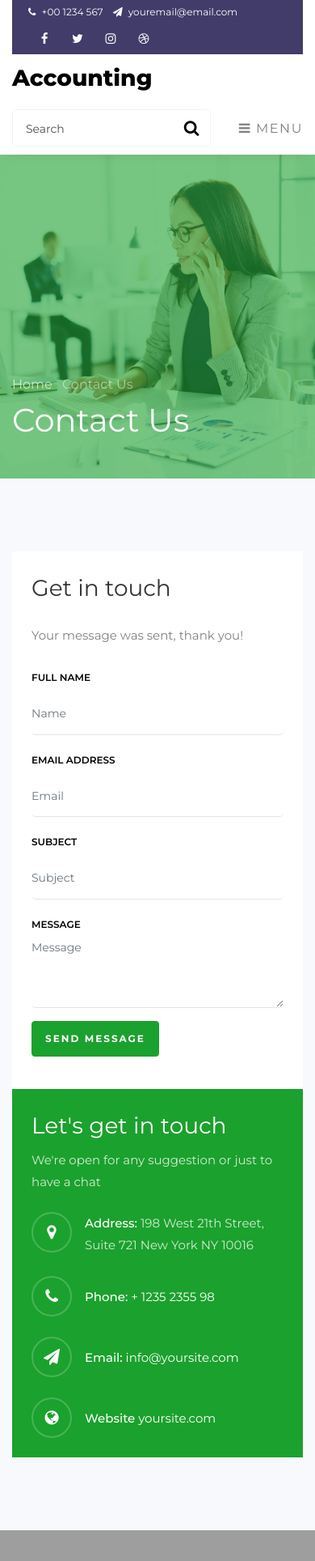
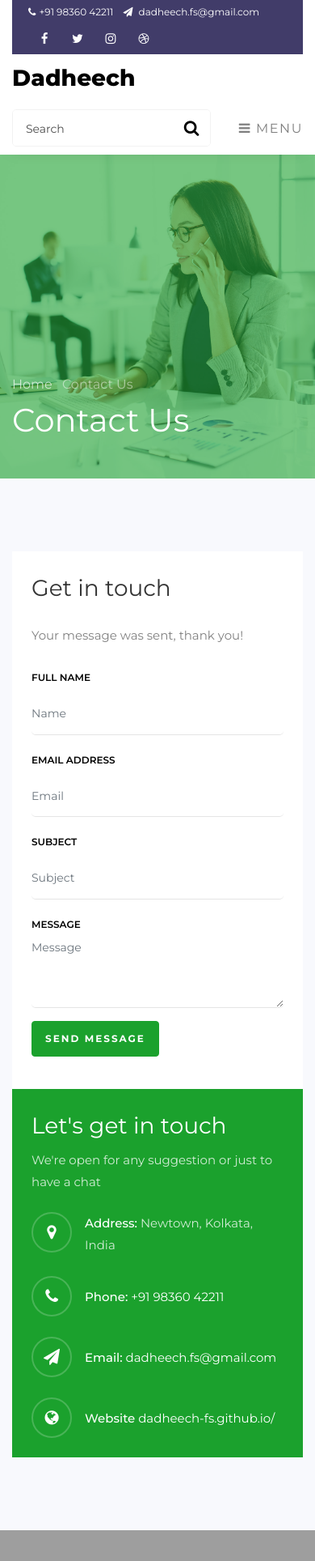
Before and after one commit to dadheech-fs/dadheech-fs.github.io, a plain HTML site: page contact.html in a window 390 px wide. Shown: the top 1928 px of the page at 81% size. Drawn offline with Linux system fonts and the light colour scheme; some packages are replaced by stand-ins of ours; no server answers; grey boxes are pictures that could not be loaded; some icons are missing.

Commit message:
Updated email and phone number and company name

```diff
--- a/contact.html
+++ b/contact.html
@@ -1,7 +1,7 @@
 <!DOCTYPE html>
 <html lang="en">
   <head>
-    <title>Accounting - Free Bootstrap 4 Template by Colorlib</title>
+    <title>Dadheech Financial Consultancy</title>
     <meta charset="utf-8">
     <meta name="viewport" content="width=device-width, initial-scale=1, shrink-to-fit=no">
 
@@ -28,8 +28,8 @@
 							<div class="row">
 								<div class="col-md-6 d-flex align-items-center">
 									<p class="mb-0 phone pl-md-2">
-										<a href="#" class="mr-2"><span class="fa fa-phone mr-1"></span> +00 1234 567</a>
-										<a href="#"><span class="fa fa-paper-plane mr-1"></span> youremail@email.com</a>
+										<a href="#" class="mr-2"><span class="fa fa-phone mr-1"></span>+91 98360 42211</a>
+										<a href="#"><span class="fa fa-paper-plane mr-1"></span> dadheech.fs@gmail.com</a>
 									</p>
 								</div>
 								<div class="col-md-6 d-flex justify-content-md-end">
@@ -50,7 +50,7 @@
 		</div>
 		<nav class="navbar navbar-expand-lg navbar-dark ftco_navbar bg-dark ftco-navbar-light" id="ftco-navbar">
 	    <div class="container">
-	    	<a class="navbar-brand" href="index.html">Accounting</a>
+	    	<a class="navbar-brand" href="index.html">Dadheech</a>
 	    	<form action="#" class="searchform order-sm-start order-lg-last">
           <div class="form-group d-flex">
             <input type="text" class="form-control pl-3" placeholder="Search">
@@ -143,7 +143,7 @@
 					        			<span class="fa fa-map-marker"></span>
 					        		</div>
 					        		<div class="text pl-3">
-						            <p><span>Address:</span> 198 West 21th Street, Suite 721 New York NY 10016</p>
+						            <p><span>Address:</span> Newtown, Kolkata, India</p>
 						          </div>
 					          </div>
 					        	<div class="dbox w-100 d-flex align-items-center">
@@ -151,7 +151,7 @@
 					        			<span class="fa fa-phone"></span>
 					        		</div>
 					        		<div class="text pl-3">
-						            <p><span>Phone:</span> <a href="tel://1234567920">+ 1235 2355 98</a></p>
+						            <p><span>Phone:</span> <a href="tel://919836042211">+91 98360 42211</a></p>
 						          </div>
 					          </div>
 					        	<div class="dbox w-100 d-flex align-items-center">
@@ -159,7 +159,7 @@
 					        			<span class="fa fa-paper-plane"></span>
 					        		</div>
 					        		<div class="text pl-3">
-						            <p><span>Email:</span> <a href="mailto:info@yoursite.com">info@yoursite.com</a></p>
+						            <p><span>Email:</span> <a href="mailto:dadheech.fs@gmail.com">dadheech.fs@gmail.com</a></p>
 						          </div>
 					          </div>
 					        	<div class="dbox w-100 d-flex align-items-center">
@@ -167,7 +167,7 @@
 					        			<span class="fa fa-globe"></span>
 					        		</div>
 					        		<div class="text pl-3">
-						            <p><span>Website</span> <a href="#">yoursite.com</a></p>
+						            <p><span>Website</span> <a href="#">dadheech-fs.github.io/</a></p>
 						          </div>
 					          </div>
 				          </div>
```
Also changed, not shown: about.html (+4 -4 lines), blog-single.html (+4 -4 lines), blog.html (+4 -4 lines), cases.html (+4 -4 lines), index.html (+4 -4 lines), services.html (+4 -4 lines).
